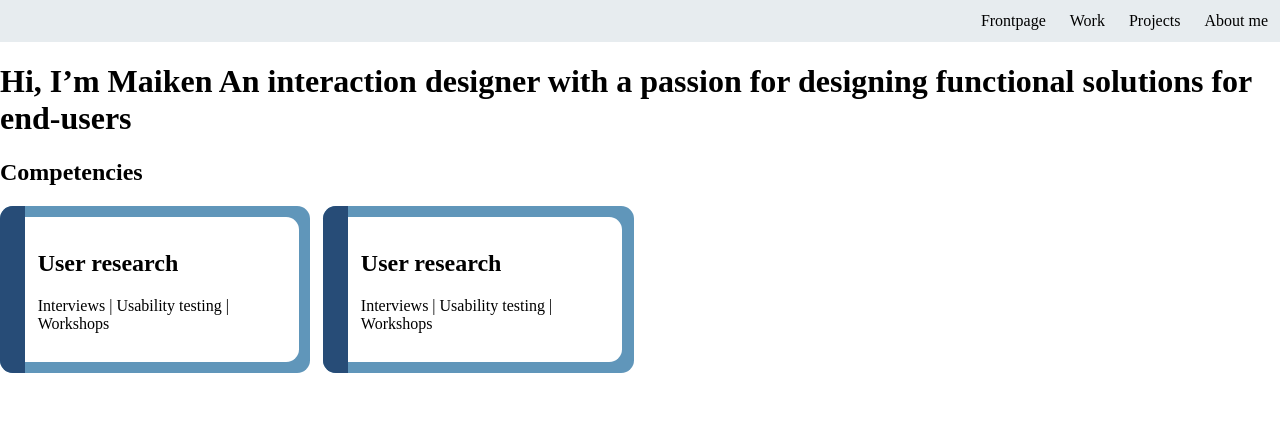
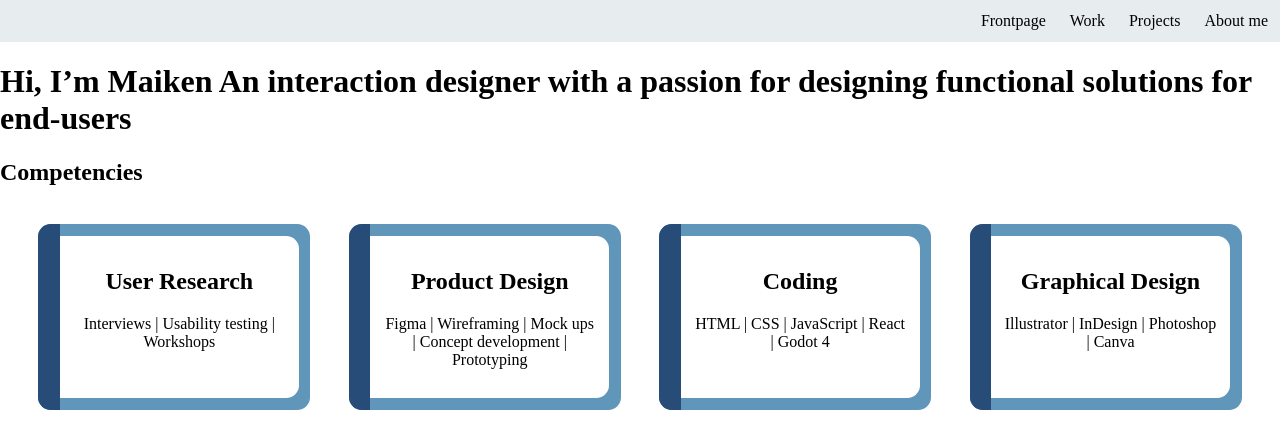
Before and after one commit to damm-maiken/portfolio, a plain HTML site: page homepage.html in a window 1280 px wide. Drawn offline with Linux system fonts and the light colour scheme.

Commit message:
Function to create competencies card

```diff
--- a/homepage.html
+++ b/homepage.html
@@ -19,26 +19,7 @@
 
     <h2>Competencies</h2>
 
-    <div class="competencies-wrapper">
-        <div class="competencies-container">
-            <div class="left-edge"></div>
-            <div class="compentencies-data">
-                <h2>User research</h2>
-                <p>Interviews | Usability testing | Workshops</p>
-            </div>
-
-
-        </div>
-        <div class="competencies-container">
-            <div class="left-edge"></div>
-            <div class="compentencies-data">
-                <h2>User research</h2>
-                <p>Interviews | Usability testing | Workshops</p>
-            </div>
-
-
-        </div>
-    </div>
+    <div class="competencies-wrapper"></div>
 
 
 
--- a/javascript.js
+++ b/javascript.js
@@ -124,6 +124,25 @@ const contentProjectData = [
         technology: "<strong>Technology</strong> <br/>" ,
         myRole: "As a part of the project I was responsible for the design and development of the application, including creating wireframes, mockups, and implementing the front-end using Godot. I also contributed to user testing and feedback analysis.",
         technologyIcons: ["Images/Icons/figma.png"],
+    },
+];
+
+const contentCompetenciesData = [
+    {
+        title: "User Research",
+        competencies: "Interviews | Usability testing | Workshops",
+    },
+    {
+        title: "Product Design",
+        competencies: "Figma | Wireframing | Mock ups | Concept development | Prototyping",
+    },
+    {
+        title: "Coding",
+        competencies: "HTML | CSS | JavaScript | React | Godot 4",
+    },
+    {
+        title: "Graphical Design",
+        competencies: "Illustrator | InDesign | Photoshop | Canva",
     },
 ];
 
@@ -266,7 +285,31 @@ function openPopup(data){
     overlay.classList.add("show");
 }
 
-//
+function createCompetenceCard(competenceData, containerName) {
+    const container = document.querySelector(containerName);
+
+    competenceData.forEach(data => {
+        const competeciesContainer = document.createElement("div");
+        competeciesContainer.className = 'competencies-container';
+
+            const leftEdge = document.createElement("div");
+            leftEdge.className = 'left-edge';
+            competeciesContainer.appendChild(leftEdge);
+
+            const competenciesData = document.createElement("div");
+            competenciesData.className = 'competencies-data';
+            competenciesData.innerHTML = `
+                <h2>${data.title}</h2>
+                <p>${data.competencies}</p>`;
+
+            competeciesContainer.appendChild(competenciesData);
+
+        // Append the competencies container to the main container
+        container.appendChild(competeciesContainer);
+    })
+
+}
+
 
 function loadNavbar() {
     fetch("navbar.html") // Load the navbar file
@@ -291,4 +334,8 @@ window.onload = function () {
         createProjectData(contentProjectData, ".project-data-container");
     }
 
+    if (document.querySelector(".competencies-wrapper")){
+        createCompetenceCard(contentCompetenciesData, ".competencies-wrapper");
+    }
+
 }
--- a/style.css
+++ b/style.css
@@ -200,7 +200,8 @@ body{
 .competencies-wrapper{
     display: grid;
     grid-template-columns: repeat(4, 1fr);
-    gap: 1vw;
+    gap: 3vw;
+    margin: 3vw;
 }
 
 .competencies-container{
@@ -209,7 +210,7 @@ body{
     border-radius: 1vw;
 }
 
-.compentencies-data{
+.competencies-data{
     background-color: #ffffff;
     border-bottom-right-radius: 1vw;
     border-top-right-radius: 1vw;
@@ -217,4 +218,5 @@ body{
     margin-left: 0;
     width: 100%;
     padding: 1vw;
+    text-align: center;
 }
```
